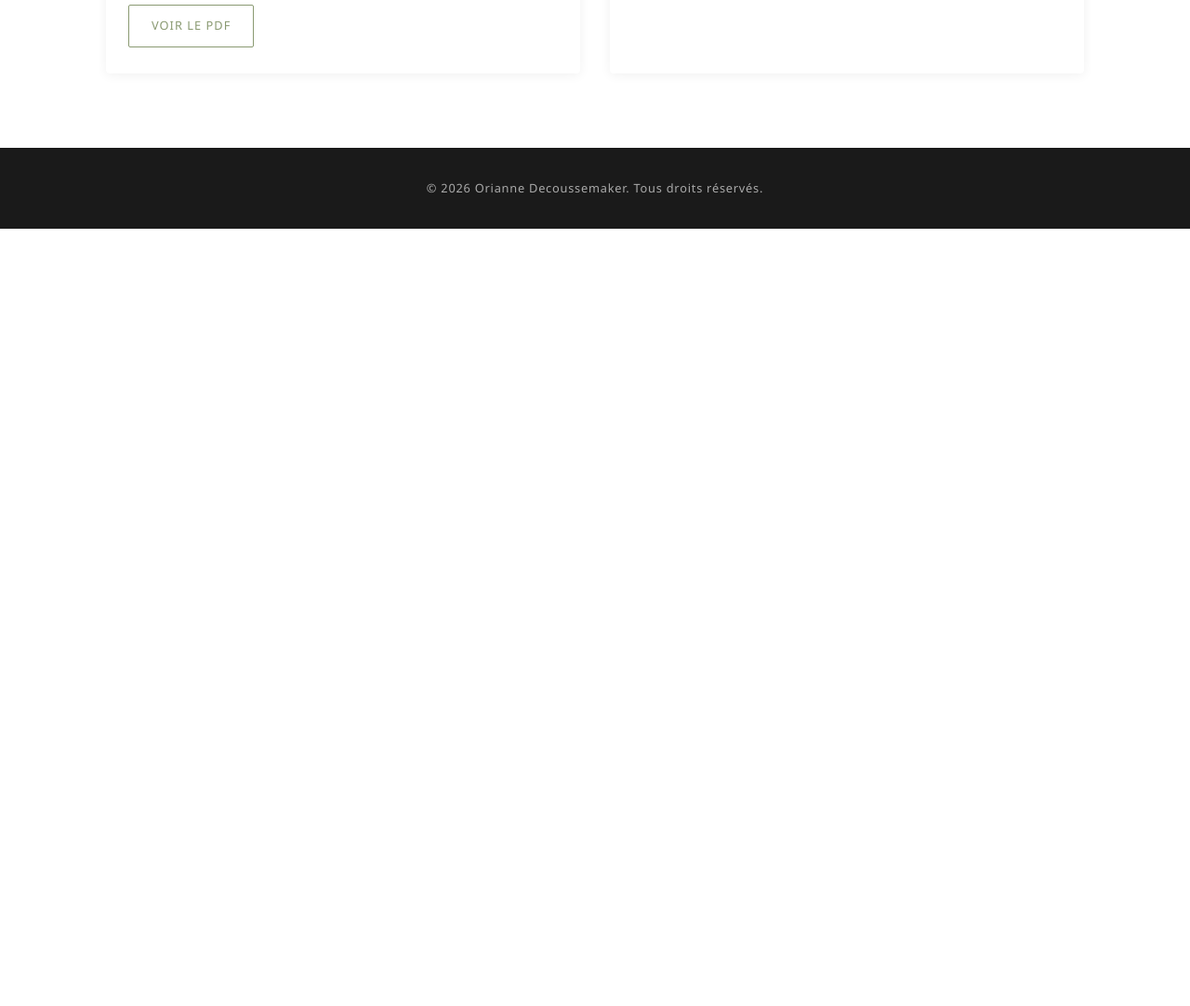
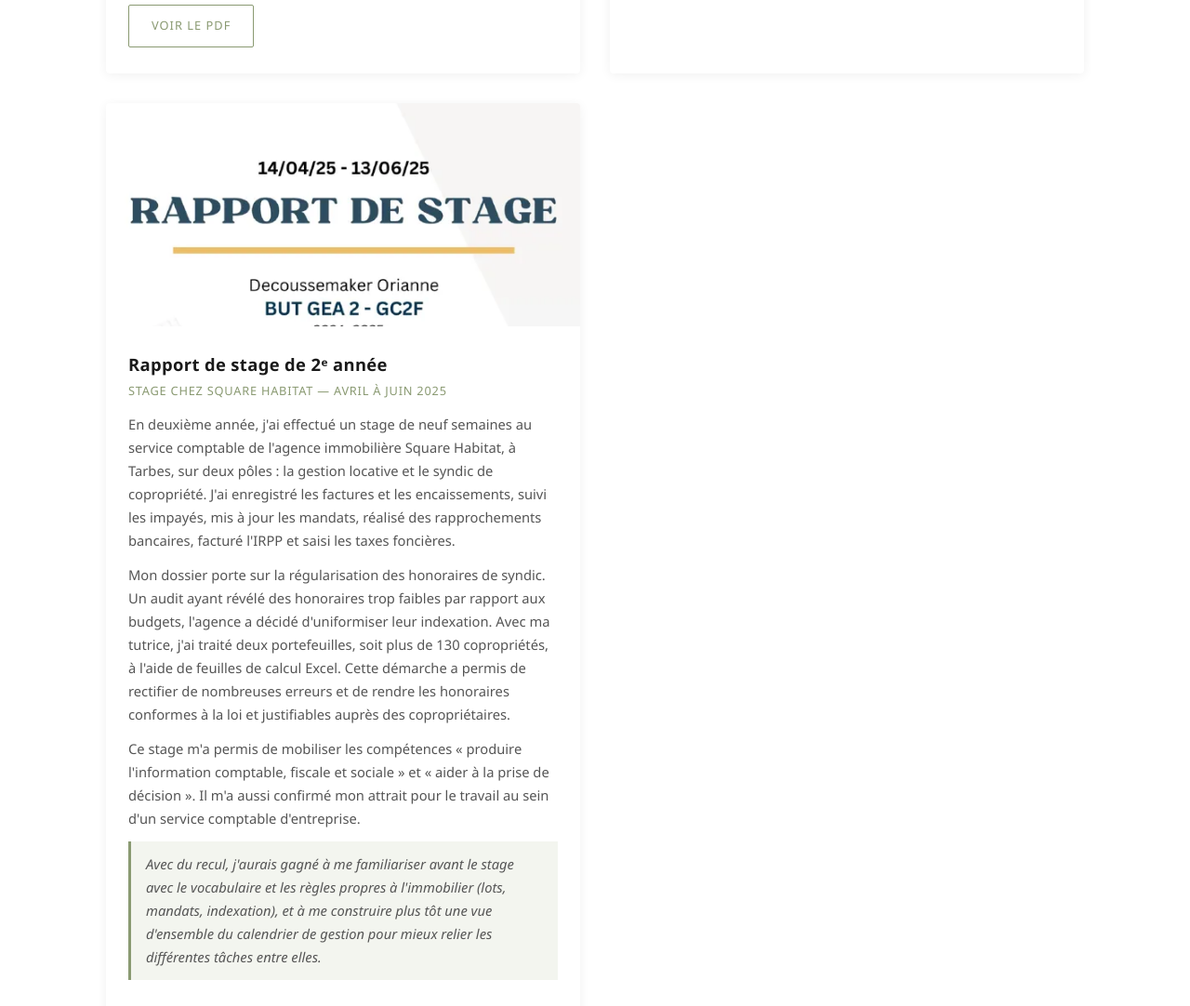
Before and after one commit to oriannedcmk-glitch/portfolio-orianne, a plain HTML site: page travaux.html in a window 1280 px wide. Shown: the part 10918-12000 px from the top of the page at 93% size. Before the commit the page ends 11164 px from the top, so only its background shows below. Drawn offline with Linux system fonts and the light colour scheme.

Commit message:
Travaux : ajout du rapport de stage de 2e année (Square Habitat)
- Nouvelle carte en dernière position des travaux individuels, avec
  description, compétences et partie « Avec du recul »
- Vignette tirée de la couverture du rapport
- Carte RYAM renommée « Rapport de stage de 1re année » et introduction
  des travaux individuels mise à jour

Co-Authored-By: Claude Opus 5.5 <noreply@anthropic.com>
Claude-Session: https://claude.ai/code/session_01YNGWps5KEE5cfnTL4Hftrf

```diff
--- a/travaux.html
+++ b/travaux.html
@@ -529,8 +529,8 @@
       <!-- Travaux individuels -->
       <h2 class="section-subtitle">Travaux individuels</h2>
       <p class="travaux-intro">
-        Tout au long de ma première année en BUT GEA, j'ai effectué plusieurs travaux personnels.
-        Voici les deux grands projets de l'année.
+        Tout au long de mon BUT GEA, j'ai réalisé plusieurs travaux personnels : voici mon projet
+        personnel et professionnel, ainsi que mes rapports de stage de 1ʳᵉ et de 2ᵉ année.
       </p>
       <div class="travaux-grid">
 
@@ -563,7 +563,7 @@
         <div class="travail-card">
           <img src="assets/images/rapport-stage.webp" alt="Rapport de stage" class="travail-card-img" loading="lazy">
           <div class="travail-card-body">
-            <h3>Rapport de stage</h3>
+            <h3>Rapport de stage de 1ʳᵉ année</h3>
             <p class="travail-card-meta">Stage chez RYAM — février 2024</p>
             <p>
               En première année, j'ai effectué un stage de trois semaines au service financier
@@ -585,6 +585,41 @@
           </div>
         </div>
 
+        <div class="travail-card">
+          <img src="assets/images/rapport-stage-2e-annee.webp" alt="Couverture du rapport de stage de 2e année" class="travail-card-img" loading="lazy" style="object-position: 50% 45%">
+          <div class="travail-card-body">
+            <h3>Rapport de stage de 2ᵉ année</h3>
+            <p class="travail-card-meta">Stage chez Square Habitat — avril à juin 2025</p>
+            <p>
+              En deuxième année, j'ai effectué un stage de neuf semaines au service comptable
+              de l'agence immobilière Square Habitat, à Tarbes, sur deux pôles : la gestion locative
+              et le syndic de copropriété. J'ai enregistré les factures et les encaissements,
+              suivi les impayés, mis à jour les mandats, réalisé des rapprochements bancaires,
+              facturé l'IRPP et saisi les taxes foncières.
+            </p>
+            <p>
+              Mon dossier porte sur la régularisation des honoraires de syndic. Un audit ayant révélé
+              des honoraires trop faibles par rapport aux budgets, l'agence a décidé d'uniformiser
+              leur indexation. Avec ma tutrice, j'ai traité deux portefeuilles, soit plus de
+              130 copropriétés, à l'aide de feuilles de calcul Excel. Cette démarche a permis
+              de rectifier de nombreuses erreurs et de rendre les honoraires conformes à la loi
+              et justifiables auprès des copropriétaires.
+            </p>
+            <p>
+              Ce stage m'a permis de mobiliser les compétences «&nbsp;produire l'information comptable,
+              fiscale et sociale&nbsp;» et «&nbsp;aider à la prise de décision&nbsp;». Il m'a aussi confirmé
+              mon attrait pour le travail au sein d'un service comptable d'entreprise.
+            </p>
+            <p class="travail-recul">
+              Avec du recul, j'aurais gagné à me familiariser avant le stage avec le vocabulaire
+              et les règles propres à l'immobilier (lots, mandats, indexation), et à me construire
+              plus tôt une vue d'ensemble du calendrier de gestion pour mieux relier les différentes
+              tâches entre elles.
+            </p>
+            <a href="assets/travaux/rapport-stage-2e-annee.pdf" class="btn-small" target="_blank" rel="noopener">Voir le PDF</a>
+          </div>
+        </div>
+
       </div>
 
     </section>
```
Also changed, not shown: assets/images/rapport-stage-2e-annee.webp (added).
